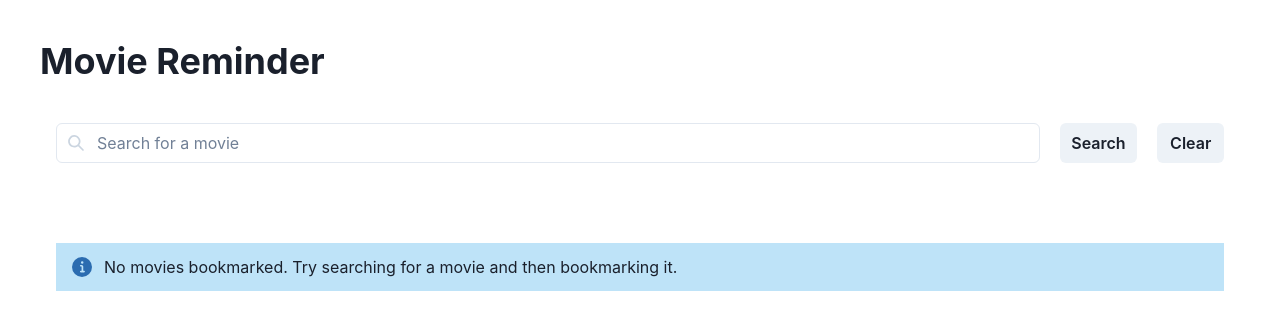
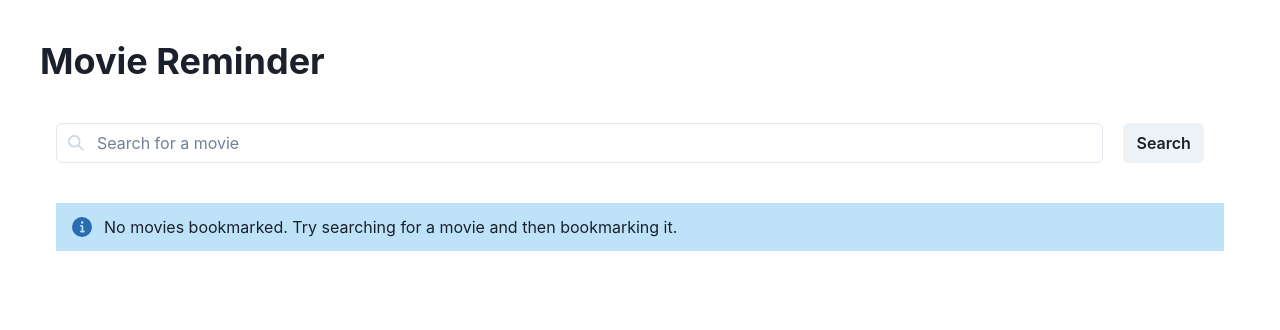
Before and after one commit to timoderbeste/movie-reminder, a Next.js app: page / in a window 1280 px wide. Shown: the top 330 px of the page. Built offline with nearby package versions, Linux system fonts and the light colour scheme.

Commit message:
Wrapping the search result in an outline card

```diff
--- a/src/pages/bookmarks.tsx
+++ b/src/pages/bookmarks.tsx
@@ -64,10 +64,7 @@ export default function Bookmarks({
   console.log("bookmarkedMovies", bookmarkedMovies);
 
   return (
-    <Container
-      maxW={"container.xl"}
-      py={10}
-    >
+    <Container maxW={"container.xl"}>
       {bookmarkedMovies.length === 0 ? (
         isPending ? null : (
           <Alert>
--- a/src/pages/movieGrid.tsx
+++ b/src/pages/movieGrid.tsx
@@ -38,8 +38,6 @@ export default function MovieGrid({
   bookmarkedMovies,
   setBookmarkedMovies,
   forBookmarks = false,
-  watchedMovies,
-  setWatchedMovies,
   onSetBookmarkedMovies,
 }: MovieGridProps) {
   return (
@@ -71,10 +69,6 @@ type MovieCardProps = {
     React.SetStateAction<Movie[]>
   >;
   forBookmarks: boolean;
-  watchedMovies?: Movie[];
-  setWatchedMovies?: React.Dispatch<
-    React.SetStateAction<Movie[]>
-  >;
   onSetBookmarkedMovies?: Function;
 };
 
--- a/src/pages/search.tsx
+++ b/src/pages/search.tsx
@@ -2,6 +2,7 @@ import { useState } from "react";
 import {
   Box,
   Button,
+  Card,
   Container,
   Flex,
   Input,
@@ -63,6 +64,11 @@ export default function Search({
         setIsLoading(false);
       });
   }
+  function handleCancel() {
+    setSearchText("");
+    setMovies([]);
+  }
+
   return (
     <Container
       maxW={"container.xl"}
@@ -87,24 +93,25 @@ export default function Search({
           />
         </InputGroup>
         <Button
-          onClick={handleSearch}
+          onClick={
+            movies.length > 0 ? handleCancel : handleSearch
+          }
           mr={5}
         >
-          Search
-        </Button>
-        <Button
-          onClick={() => {
-            setSearchText("");
-            setMovies([]);
-          }}
-        >
-          Clear
+          {movies.length > 0 ? "Cancel" : "Search"}
         </Button>
       </Flex>
-      <Box
+      {movies.length > 0 && (
+        <Card
           zIndex={100}
           position={"absolute"}
           width={"100%"}
+          height={500}
+          overflow={"auto"}
+          variant={"outline"}
+          px={5}
+          py={5}
+          mt={5}
         >
           {error && (
             <Text color={"red"}>{error.message}</Text>
@@ -121,7 +128,8 @@ export default function Search({
               }}
             />
           )}
-      </Box>
+        </Card>
+      )}
     </Container>
   );
 }
```
Lines whose indentation alone changed are shown as unchanged.
